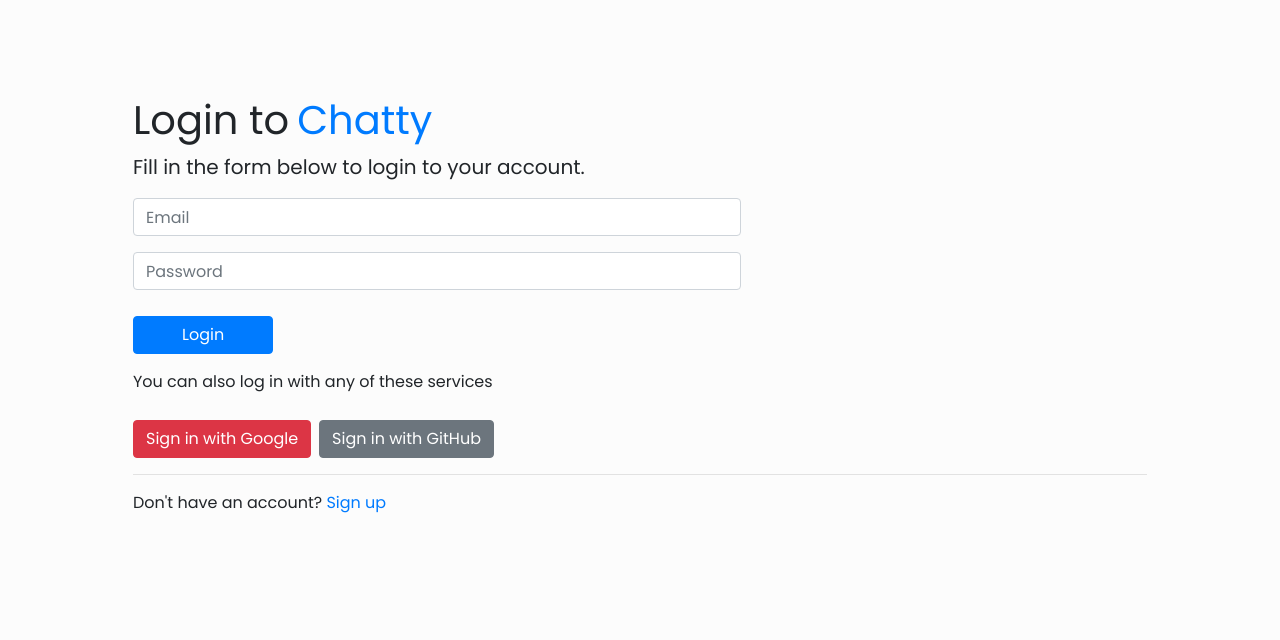
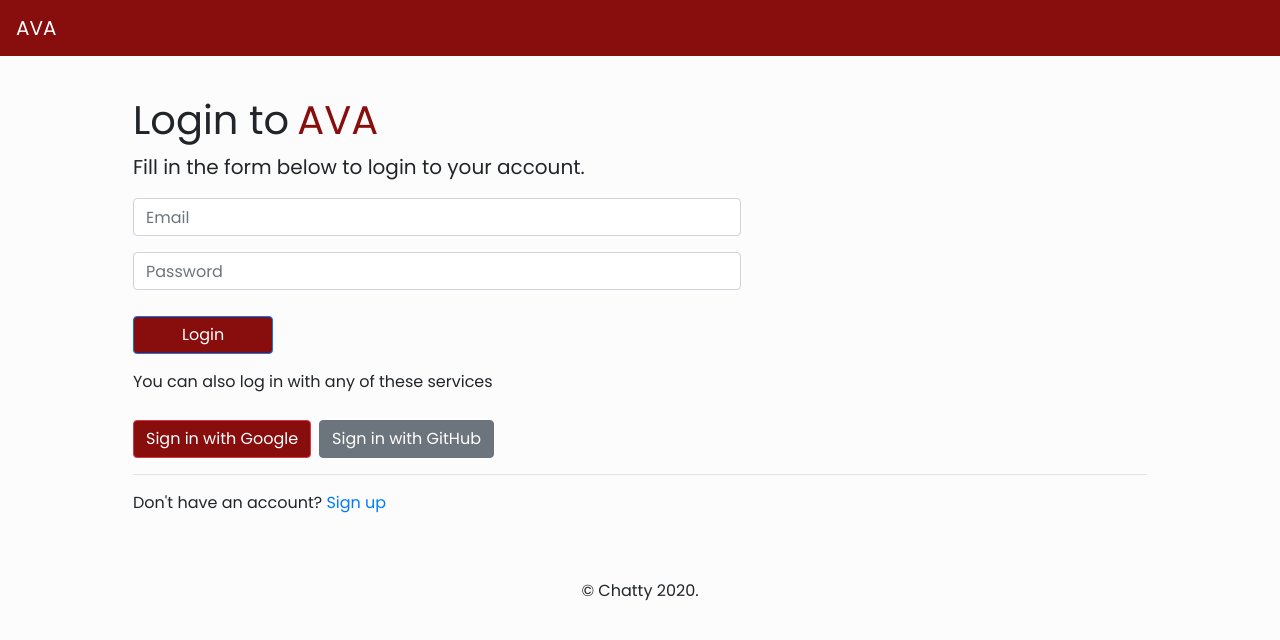
Before and after one commit to leenatantawy/AVA, a React (Create React App) app in the folder chat/: page /login in a window 1280 px wide. Shown: the top 640 px of the page. Built offline with nearby package versions, Linux system fonts and the light colour scheme; no server answers.

Commit message:
done styling everything

```diff
--- /dev/null
+++ b/chat/src/components/Headerlogin.js
@@ -0,0 +1,21 @@
+import React from 'react';
+import { Link } from 'react-router-dom';
+import { auth } from '../services/firebase';
+import './styles.css'
+
+function Headerlogin() {
+  return (
+    <header>
+      <nav className="navbar navbar-expand-sm fixed-top navbar-light bg-uchicago">
+        <Link className="navbar-brand" to="/">AVA</Link>
+        <button className="navbar-toggler" type="button" data-toggle="collapse" data-target="#navbarNavAltMarkup" aria-controls="navbarNavAltMarkup" aria-expanded="false" aria-label="Toggle navigation">
+          <span className="navbar-toggler-icon"></span>
+        </button>
+        <div className="collapse navbar-collapse justify-content-end" id="navbarNavAltMarkup">
+        </div>
+      </nav>
+    </header>
+  );
+}
+
+export default Headerlogin;
--- a/chat/src/components/styles.css
+++ b/chat/src/components/styles.css
@@ -92,6 +92,19 @@ body {
   text-shadow: rgba(255,255,255,0.6)
 }
 
+.title{
+  color:#880d0d;
+}
+
+.btn-primary{
+  color:white;
+  background-color: #880d0d;
+}
+
+.btn-danger{
+  color:white;
+  background-color:#880d0d;
+}
 @media screen and (max-width: 767px) {
   .form-control {
     width: 100%;
--- a/chat/src/pages/Login.js
+++ b/chat/src/pages/Login.js
@@ -1,5 +1,7 @@
 import React, { Component } from "react";
 import { Link } from "react-router-dom";
+import Footer from "../components/Footer";
+import Headerlogin from "../components/Headerlogin"
 import { signin, signInWithGoogle, signInWithGitHub } from "../helpers/auth";
 
 export default class Login extends Component {
@@ -50,7 +52,10 @@ export default class Login extends Component {
 
   render() {
     return (
+
         <div className="container">
+          <div className = "imageback"></div>
+          <Headerlogin></Headerlogin>
           <form
             className="mt-5 py-5 px-5"
             autoComplete="off"
@@ -59,7 +64,7 @@ export default class Login extends Component {
             <h1>
               Login to
               <Link className="title ml-2" to="/">
-              Chatty
+                AVA
               </Link>
             </h1>
             <p className="lead">
@@ -103,7 +108,7 @@ export default class Login extends Component {
               Don't have an account? <Link to="/signup">Sign up</Link>
             </p>
           </form>
-
+          <Footer></Footer>
         </div>
     );
   }
```
Lines whose indentation alone changed are shown as unchanged.
